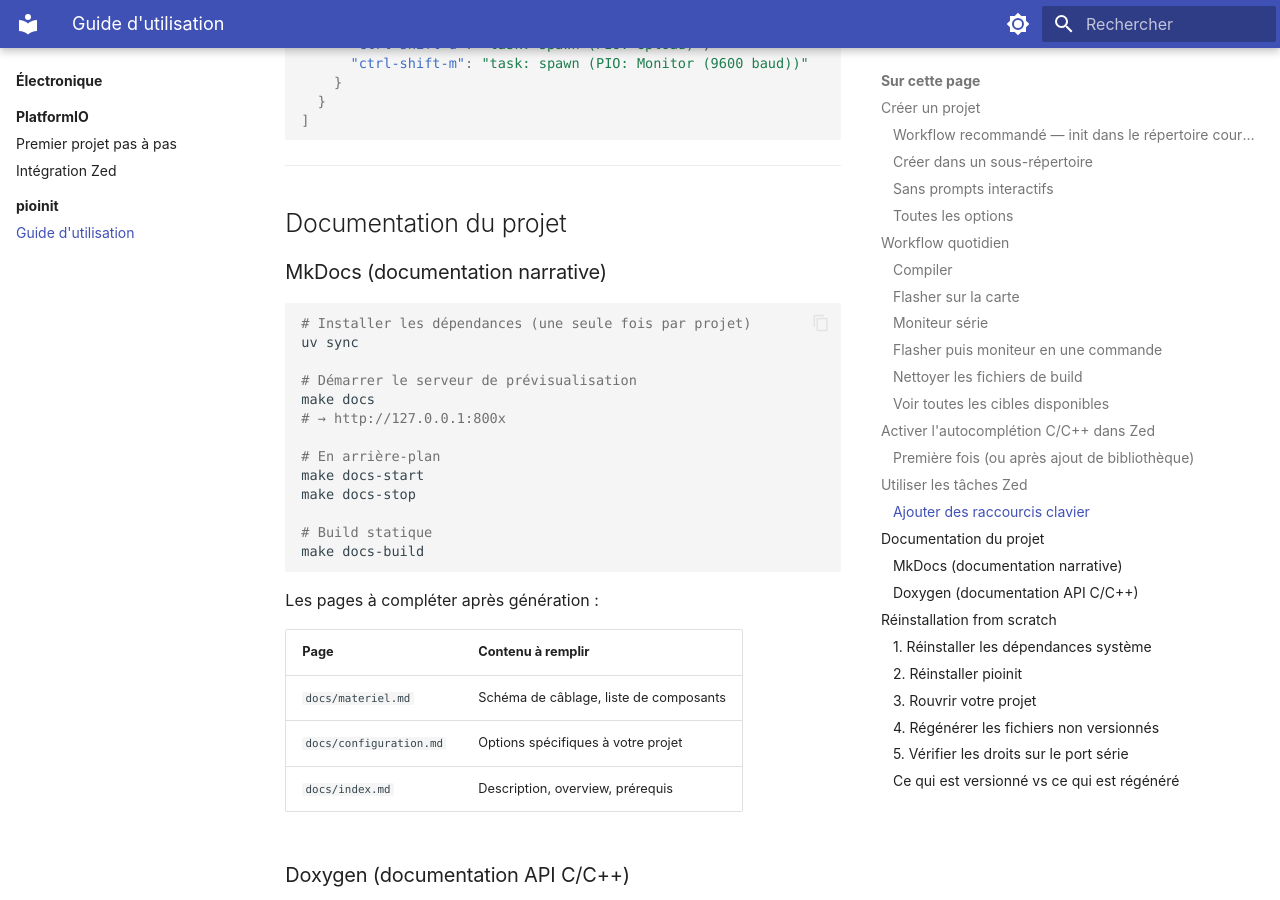
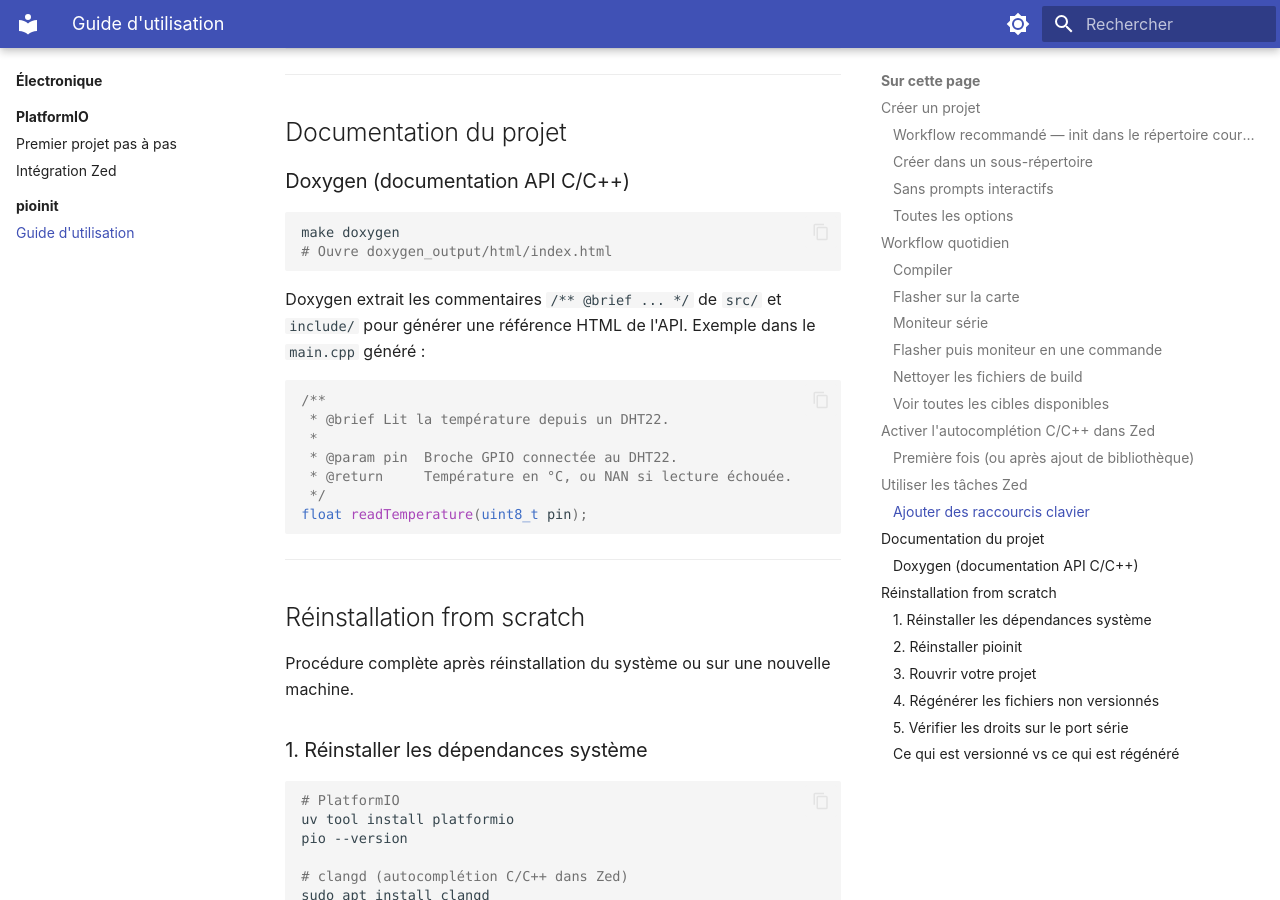
Before and after one commit to namnetes/alm_notes, an MkDocs documentation site: the page built from docs/electronique/pioinit/utilisation.md, in a window 1280 px wide and 900 px high, scrolled down 3278 px. Built offline with MkDocs 1.6.1 and Material for MkDocs 9.7.7, drawn with Linux system fonts in a browser that asks for light colours; some of the changed text lies outside the part shown.

Commit message:
fix: remove MkDocs references from pioinit documentation
Embedded projects use README.md + Doxygen only. Update task table
(9 → 7 tasks), remove MkDocs workflow section, fix versionned/regenerated
table, fix from-scratch reinstall procedure.

Co-Authored-By: Claude Sonnet 4.6 <noreply@anthropic.com>

````diff
--- a/docs/electronique/pioinit/utilisation.md
+++ b/docs/electronique/pioinit/utilisation.md
@@ -123,8 +123,6 @@ Ouvrez le projet dans Zed, puis lancez une tâche via la palette de commandes :
 | `PIO: Flash (upload + monitor)` | `make flash` |
 | `PIO: Clean` | `make clean` |
 | `PIO: Generate compile_commands.json` | `make compiledb` |
-| `Docs: serve (MkDocs)` | `make docs` |
-| `Docs: build (MkDocs)` | `make docs-build` |
 | `Docs: Doxygen` | `make doxygen` |
 
 ### Ajouter des raccourcis clavier
@@ -147,32 +145,6 @@ Ouvrez le projet dans Zed, puis lancez une tâche via la palette de commandes :
 ---
 
 ## Documentation du projet
-
-### MkDocs (documentation narrative)
-
-```bash
-# Installer les dépendances (une seule fois par projet)
-uv sync
-
-# Démarrer le serveur de prévisualisation
-make docs
-# → http://127.0.0.1:800x
-
-# En arrière-plan
-make docs-start
-make docs-stop
-
-# Build statique
-make docs-build
-```
-
-Les pages à compléter après génération :
-
-| Page | Contenu à remplir |
-|------|-------------------|
-| `docs/materiel.md` | Schéma de câblage, liste de composants |
-| `docs/configuration.md` | Options spécifiques à votre projet |
-| `docs/index.md` | Description, overview, prérequis |
 
 ### Doxygen (documentation API C/C++)
 
@@ -236,7 +208,6 @@ Le `.zed/tasks.json` est versionné — les tâches sont immédiatement disponib
 
 ```bash
 make compiledb              # génère compile_commands.json
-uv sync                     # installe les dépendances MkDocs
 ```
 
 ### 5. Vérifier les droits sur le port série
@@ -256,12 +227,9 @@ sudo usermod -aG dialout $USER
 | `src/`, `include/`, `lib/` | ✅ | Code source |
 | `Makefile` | ✅ | Cibles de workflow |
 | `.zed/tasks.json` | ✅ | Tâches partagées avec le projet |
-| `pyproject.toml`, `mkdocs.yml` | ✅ | Config documentation |
-| `docs/` | ✅ | Sources documentation |
+| `Doxyfile` | ✅ | Config documentation API |
 | `.pio/` | ❌ | Build artifacts — `pio run` les régénère |
 | `compile_commands.json` | ❌ | `make compiledb` le régénère |
-| `site/` | ❌ | `make docs-build` le régénère |
 | `doxygen_output/` | ❌ | `make doxygen` le régénère |
-| `.venv/` | ❌ | `uv sync` le régénère |
 
 `.gitignore` exclut automatiquement tous les fichiers ❌.
````
Also changed, not shown: other parts of docs/electronique/pioinit/utilisation.md (+1 -1 lines), docs/electronique/pioinit/index.md (+6 -15 lines).
